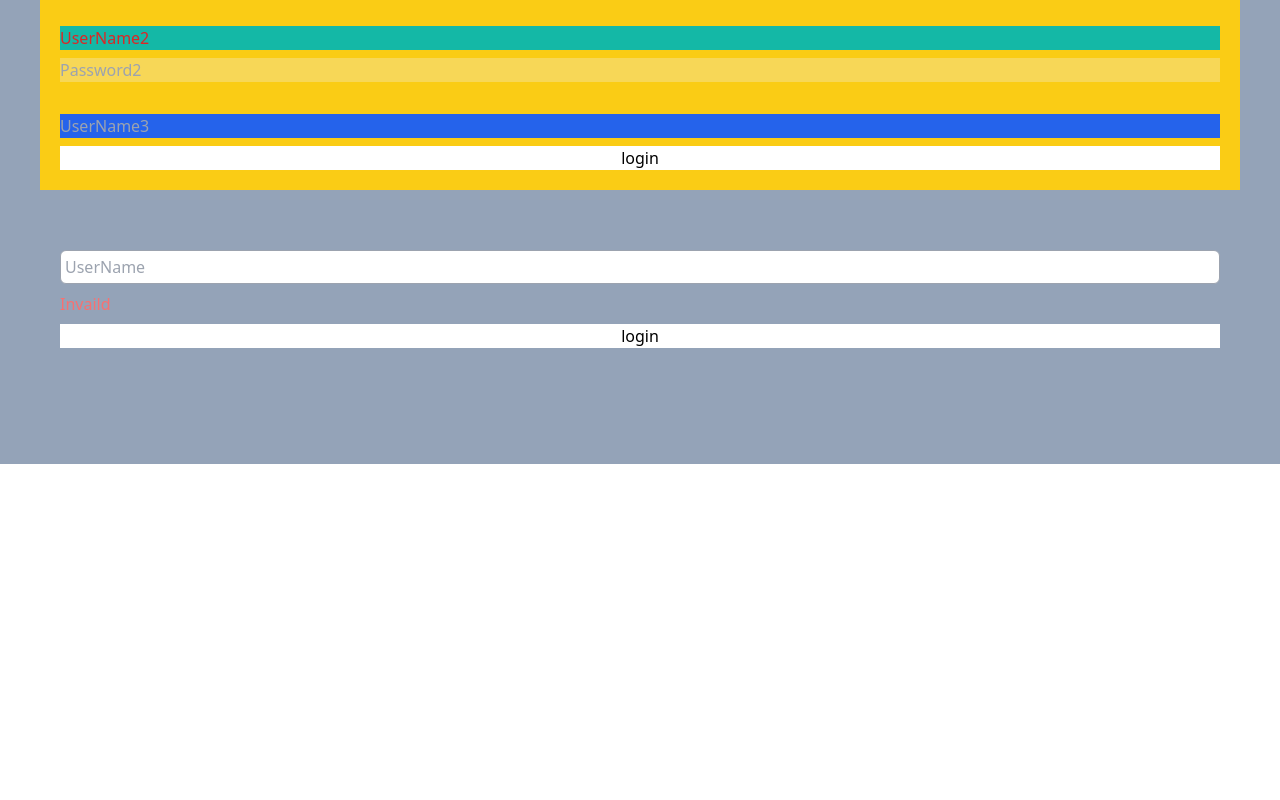
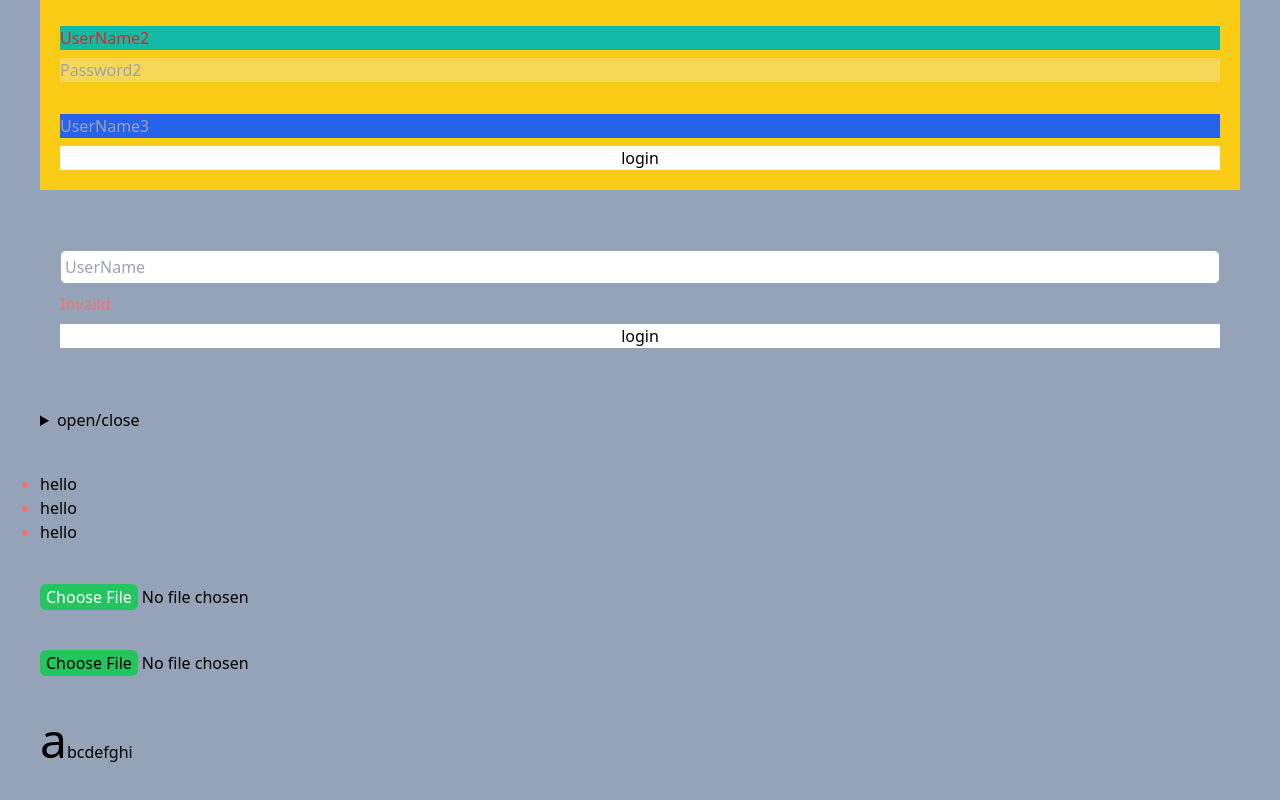
Before and after one commit to kimbro95/NextJS-CloneCoding, a Next.js app: page / in a window 1280 px wide. Shown: the part 1516-2316 px from the top of the page. Before the commit the page ends 1980 px from the top, so only its background shows below. Built offline with nearby package versions, Linux system fonts and the light colour scheme.

Commit message:
#4.8 More Modifiers ( details, list, file )

```diff
--- a/pages/index.tsx
+++ b/pages/index.tsx
@@ -122,6 +122,38 @@ const Home: NextPage = () => {
         <span className='hidden peer-valid:block peer-valid:text-teal-500'>Vaild</span>
         <input type="submit" value="login" className='bg-white'/>
       </form>
+
+      {/*
+        -details (open)
+        기본 HTML 문법
+        open: (open-{modifier})
+      */}
+      <details className='open:bg-violet-500'>
+        <summary className='cursor-pointer'>open/close</summary>
+        <span>open</span>
+      </details>
+
+      {/*
+        list: (list-{modifier})
+      */}
+      <ul className='list-disc marker:text-red-400'>
+        <li>hello</li>
+        <li>hello</li>
+        <li>hello</li>
+      </ul>
+
+      {/*
+        file: (file-{modifier})
+        modifier를 중첩하여 사용할 수 있다.
+        ex) file:hover:bg-white
+      */}
+      <input type="file" className='file:border-0 file:rounded-md file:bg-green-500 file:text-white'/>
+      <input type="file" className='file:border-0 file:rounded-md file:bg-green-500 file:hover:bg-white file:hover:text-black'/>
+
+      {/*
+        first-letter
+      */}
+      <p className='first-letter:text-5xl'>abcdefghi</p>
     </div>
   );
 }
```
Also changed, not shown: memo.txt.
